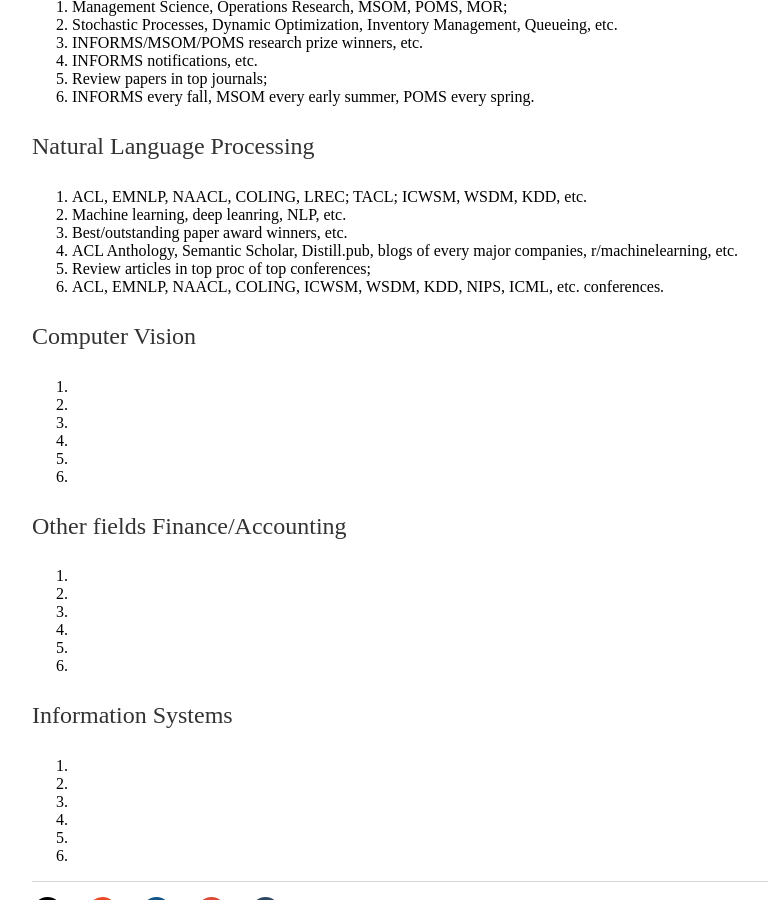
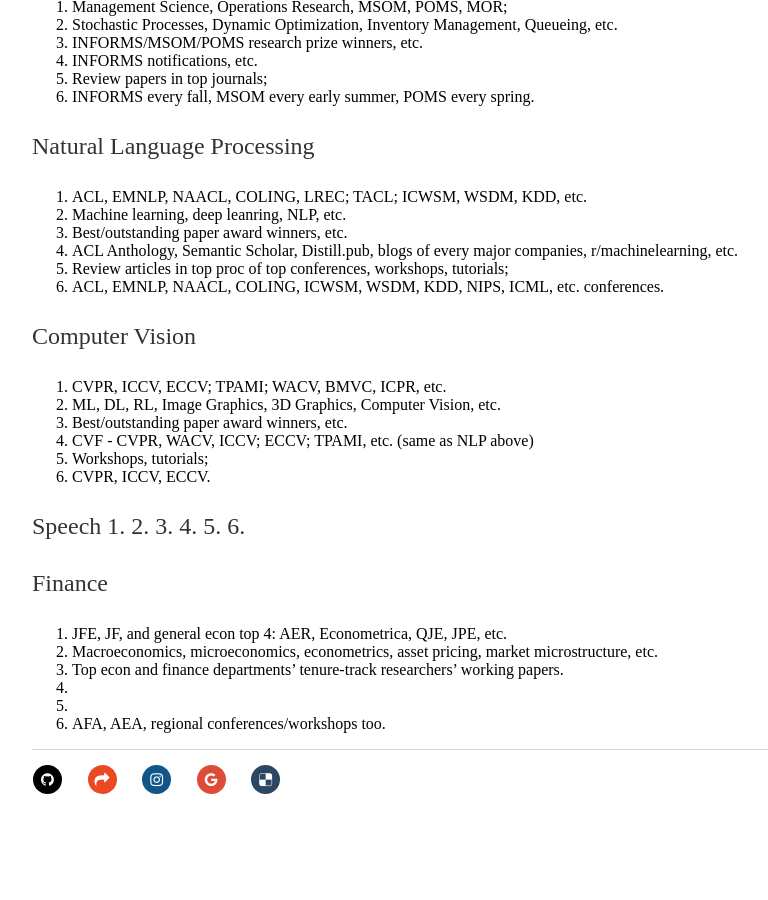
Before and after one commit to shenglih/shenglih.github.io, a Jekyll site: the page built from _posts/2019-08-01-post3.md, in a window 1280 px wide and 900 px high, scrolled down 1895 px. Shown: the whole window, without its empty margins (160-928 px from the left). Built offline with Jekyll 4.4.1, drawn with Linux system fonts in a browser that asks for light colours; comment, search, counter and statistics services are not loaded; after the commit the page ends 2751 px from its top, so only the background shows below that; some of the changed text lies outside the part shown.

Commit message:
Update 2019-08-01-post3.md

```diff
--- a/_posts/2019-08-01-post3.md
+++ b/_posts/2019-08-01-post3.md
@@ -11,7 +11,7 @@
 
 To reduce the noise to information ratio of this article, and to provide a structure with which I break into a new reseach field, here is what I do with every discipline that I am interested in at the moment:<br>
 
-1. Figure out the top outlets for publication and the publication process, and read through topics of publications during the past 10-5 years, note trends, and legacies;<br>
+1. Figure out the top outlets for publication and the publication process, and read through topics of publications during the past 5-10 years, note trends, and legacies;<br>
 2. Figure out the typical curriculum of a top doctoral program, note the fundamental requirements - a.k.a. technical training, pick up required skills fast;<br>
 3. Find out the most influencial institutions/labs/figures in the field, stalk;<br>
 4. Figure out good sources of consistent information streams to sign up for (other than Twitter), whether it be journal article announcements, official blogs, personal blogs, etc.<br>
@@ -49,36 +49,31 @@
 2. Machine learning, deep leanring, NLP, etc.<br>
 3. Best/outstanding paper award winners, etc.<br>
 4. ACL Anthology, Semantic Scholar, Distill.pub, blogs of every major companies, r/machinelearning, etc.<br>
-5. Review articles in top proc of top conferences;<br>
+5. Review articles in top proc of top conferences, workshops, tutorials;<br>
 6. ACL, EMNLP, NAACL, COLING, ICWSM, WSDM, KDD, NIPS, ICML, etc. conferences.<br>
 
 Computer Vision
-<ol>
-  <li></li>
-  <li></li>
-  <li></li>
-  <li></li>
-  <li></li>
-  <li></li>
-</ol>
 
-Other fields
-Finance/Accounting
-<ol>
-  <li></li>
-  <li></li>
-  <li></li>
-  <li></li>
-  <li></li>
-  <li></li>
-</ol>
+1. CVPR, ICCV, ECCV; TPAMI; WACV, BMVC, ICPR, etc. <br>
+2. ML, DL, RL, Image Graphics, 3D Graphics, Computer Vision, etc.<br>
+3. Best/outstanding paper award winners, etc.<br>
+4. CVF - CVPR, WACV, ICCV; ECCV; TPAMI, etc. (same as NLP above)<br>
+5. Workshops, tutorials;<br>
+6. CVPR, ICCV, ECCV. <br>
 
-Information Systems
-<ol>
-  <li></li>
-  <li></li>
-  <li></li>
-  <li></li>
-  <li></li>
-  <li></li>
-</ol>
+Speech
+1.
+2.
+3.
+4.
+5.
+6.
+
+Finance
+
+1. JFE, JF, and general econ top 4: AER, Econometrica, QJE, JPE, etc. <br>
+2. Macroeconomics, microeconomics, econometrics, asset pricing, market microstructure, etc.<br>
+3. Top econ and finance departments' tenure-track researchers' working papers.<br>
+4.
+5.
+6. AFA, AEA, regional conferences/workshops too. <br>
```
